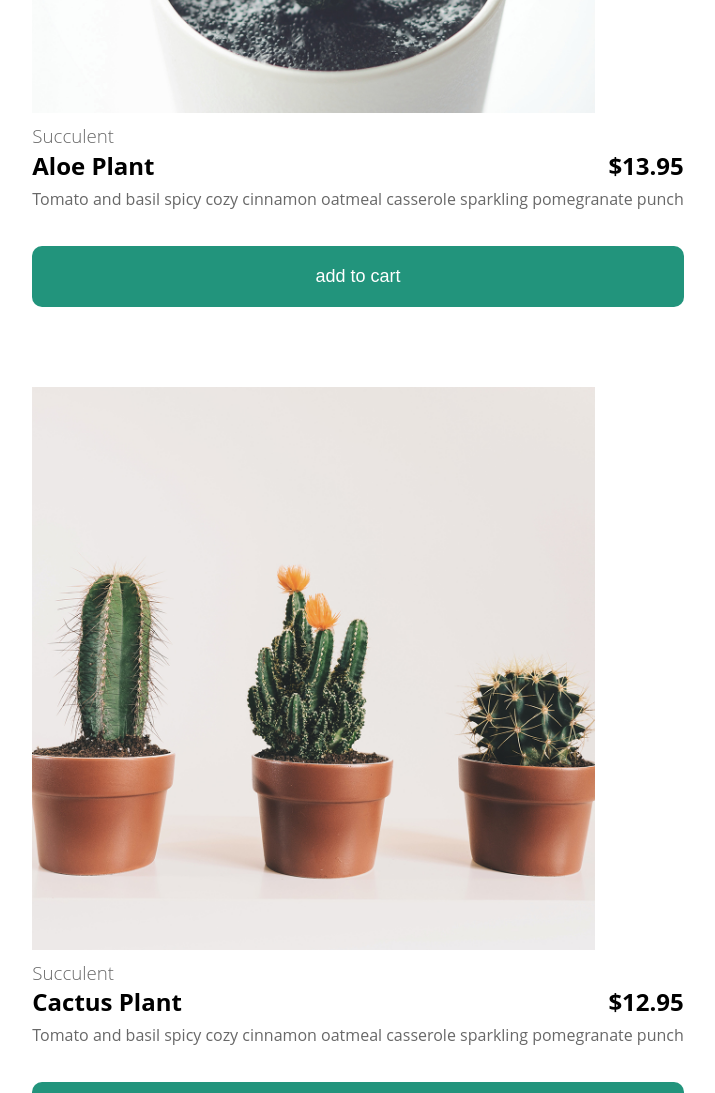
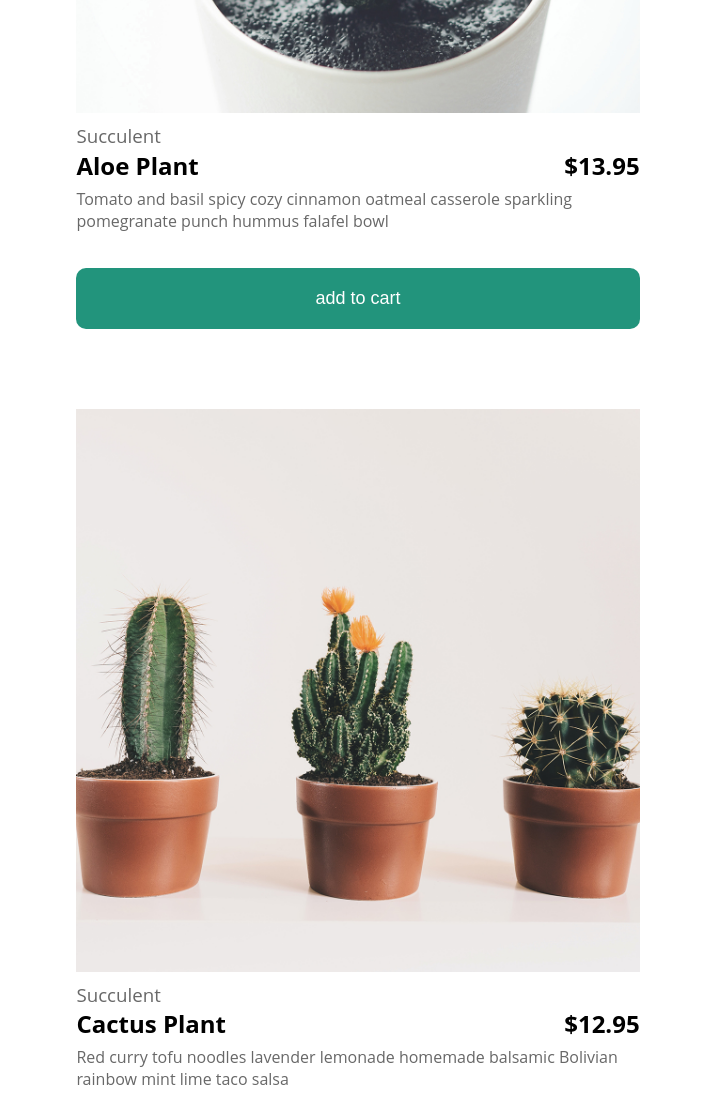
Before and after one commit to kkruzona/fleur, a plain HTML site: page index.html in a window 1280 px wide. Shown: the part 760-1853 px from the top of the page, without its empty margins (282-997 px from the left). Drawn offline with Linux system fonts and the light colour scheme.

Commit message:
spacing adjustments and added descriptions

```diff
--- a/common.css
+++ b/common.css
@@ -101,7 +101,7 @@ ul {
 
   h3 {
       color: rgb(104, 104, 104);
-      font-weight: lighter;
+      font-weight: 400;
       font-kerning: normal;
   }
 
@@ -121,7 +121,7 @@ ul {
     margin-top: 20px;
     margin-bottom: 80px;
     cursor: pointer;
-    min-width: 400px;
+    /* min-width: 400px; */
   }
 
   button:hover {
--- a/index.html
+++ b/index.html
@@ -68,7 +68,7 @@
                         </div>
                             <h2 class="price">$13.95</h2>
                     </div>
-                    <p>Tomato and basil spicy cozy cinnamon oatmeal casserole sparkling pomegranate punch</p>
+                    <p>Tomato and basil spicy cozy cinnamon oatmeal casserole sparkling pomegranate punch hummus falafel bowl</p>
                 </div>
                 <button type="button" data-id='0' class="hidden" id="add-to-cart">add to cart</button>
             </div>
@@ -83,7 +83,7 @@
                         </div>
                             <h2 class="price">$12.95</h2>
                     </div>
-                    <p>Tomato and basil spicy cozy cinnamon oatmeal casserole sparkling pomegranate punch</p>
+                    <p>Red curry tofu noodles lavender lemonade homemade balsamic Bolivian rainbow mint lime taco salsa</p>
                 </div>
                 <button type="button" data-id='1' class="hidden" id="add-to-cart">add to cart</button>
             </div>
@@ -98,7 +98,7 @@
                         </div>
                             <h2 class="price">$29.99</h2>
                     </div>
-                    <p>Tomato and basil spicy cozy cinnamon oatmeal casserole sparkling pomegranate punch</p>
+                    <p>Crispy pumpkin kung pao pepper cherries dark chocolate banana bread almonds avocado basil pesto mediterranean</p>
                 </div>
                 <button type="button" data-id='2' class="hidden" id="add-to-cart">add to cart</button>
             </div>
@@ -113,7 +113,7 @@
                         </div>
                             <h2 class="price">$14.99</h2>
                     </div>
-                    <p>Tomato and basil spicy cozy cinnamon oatmeal casserole sparkling pomegranate punch</p>
+                    <p>Salad hot pineapple salsa cauliflower almond milk chai latte shiitake mushrooms roasted butternut squash main course</p>
                 </div>
                 <button type="button" data-id='3' class="hidden" id="add-to-cart">add to cart</button>
             </div>
@@ -128,7 +128,7 @@
                         </div>
                             <h2 class="price">$18.99</h2>
                     </div>
-                    <p>Tomato and basil spicy cozy cinnamon oatmeal casserole sparkling pomegranate punch</p>
+                    <p>Lemongrass citrusy sandwiches strawberry spinach salad sriracha pecans burritos shaved almonds green bowl elderberry samosa</p>
                 </div>
                 <button type="button" data-id='4' class="hidden" id="add-to-cart">add to cart</button>
             </div>
@@ -143,7 +143,7 @@
                         </div>
                             <h2 class="price">$24.99</h2>
                     </div>
-                    <p>Tomato and basil spicy cozy cinnamon oatmeal casserole sparkling pomegranate punch</p>
+                    <p>Southern Italian sesame soba noodles asian pear creamiest almond milk cool cucumbers black bean wraps lime tempeh</p>
                 </div>
                 <button type="button" data-id='5' class="hidden" id="add-to-cart">add to cart</button>
             </div>
@@ -158,7 +158,7 @@
                         </div>
                             <h2 class="price">$16.95</h2>
                     </div>
-                    <p>Tomato and basil spicy cozy cinnamon oatmeal casserole sparkling pomegranate punch</p>
+                    <p>Chai tea red grapes green onions falafel bites cool oranges sweet potato black bean burrito fiery fruit veggie burgers seasonal chickpea</p>
                 </div>
                 <button type="button" data-id='6' class="hidden" id="add-to-cart">add to cart</button>
             </div>
@@ -173,7 +173,7 @@
                         </div>
                             <h2 class="price">$39.99</h2>
                     </div>
-                    <p>Tomato and basil spicy cozy cinnamon oatmeal casserole sparkling pomegranate punch</p>
+                    <p>Blood orange smash bento box vegan tahini drizzle lychee alfalfa sprouts ginger carrot spiced juice chocolate artichoke hearts</p>
                 </div>
                 <button type="button" data-id='7' class="hidden" id="add-to-cart">add to cart</button>
             </div>
@@ -188,7 +188,7 @@
                         </div>
                             <h2 class="price">$45.99</h2>
                     </div>
-                    <p>Tomato and basil spicy cozy cinnamon oatmeal casserole sparkling pomegranate punch</p>
+                    <p>Thai super chili Thai sun pepper cinnamon toast habanero golden cookies red pepper chocolate drizzle</p>
                 </div>
                 <button type="button" data-id='8' class="hidden" id="add-to-cart">add to cart</button>
             </div>
@@ -203,7 +203,7 @@
                         </div>
                             <h2 class="price">$18.99</h2>
                     </div>
-                    <p>Tomato and basil spicy cozy cinnamon oatmeal casserole sparkling pomegranate punch</p>
+                    <p>Sicilian pistachio pesto jalapeño macadamia nut cookies apples shallots Thai basil curry coriander coconut</p>
                 </div>
                 <button type="button" data-id='9' class="hidden" id="add-to-cart">add to cart</button>
             </div>
--- a/styles.css
+++ b/styles.css
@@ -80,6 +80,11 @@ video#bgvideo {
   justify-content: center;
 }
 
+/* .productListing {
+  display: flex;
+  flex-direction: column;
+} */
+
 #productShop {
   display: flex;
   flex-direction: column;
@@ -89,6 +94,7 @@ video#bgvideo {
 .shopImage {
     max-width: 100%;
     height: auto;
+    margin: auto;
   }
 
   .productOverview {
@@ -111,8 +117,13 @@ video#bgvideo {
   justify-content: center;
 }
 
+.productBlock {
+  width: 44vw;
+  height: auto;
+}
+
 .shopImage {
-  width: 44vw;
+  width: auto;
   height: auto;
 }
 
```
Also changed, not shown: cart.css (+14 -6 lines), cart.html (+1 -0 lines), cart.js (+10 -0 lines).
